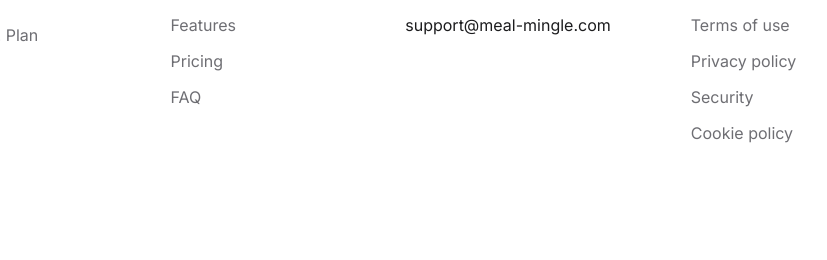
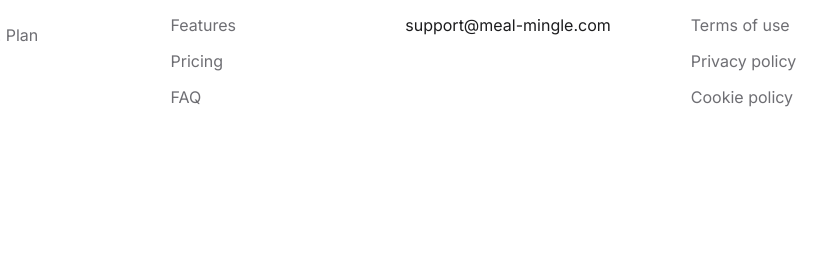
Before and after one commit to Randybeach/meal-mingle-website, a plain HTML site: page terms.html in a window 1280 px wide. Shown: the part 1989-2249 px from the top of the page, 319-1146 px from the left. Drawn offline with nearby package versions, Linux system fonts and the light colour scheme.

Commit message:
Index,cookies, terms and privacy

```diff
--- a/terms.html
+++ b/terms.html
@@ -154,7 +154,6 @@
           <div class="footer-links">
             <a href="terms.html">Terms of use</a>
             <a href="privacy.html">Privacy policy</a>
-            <a href="security.html">Security</a>
             <a href="cookies.html">Cookie policy</a>
           </div>
         </div>
```
